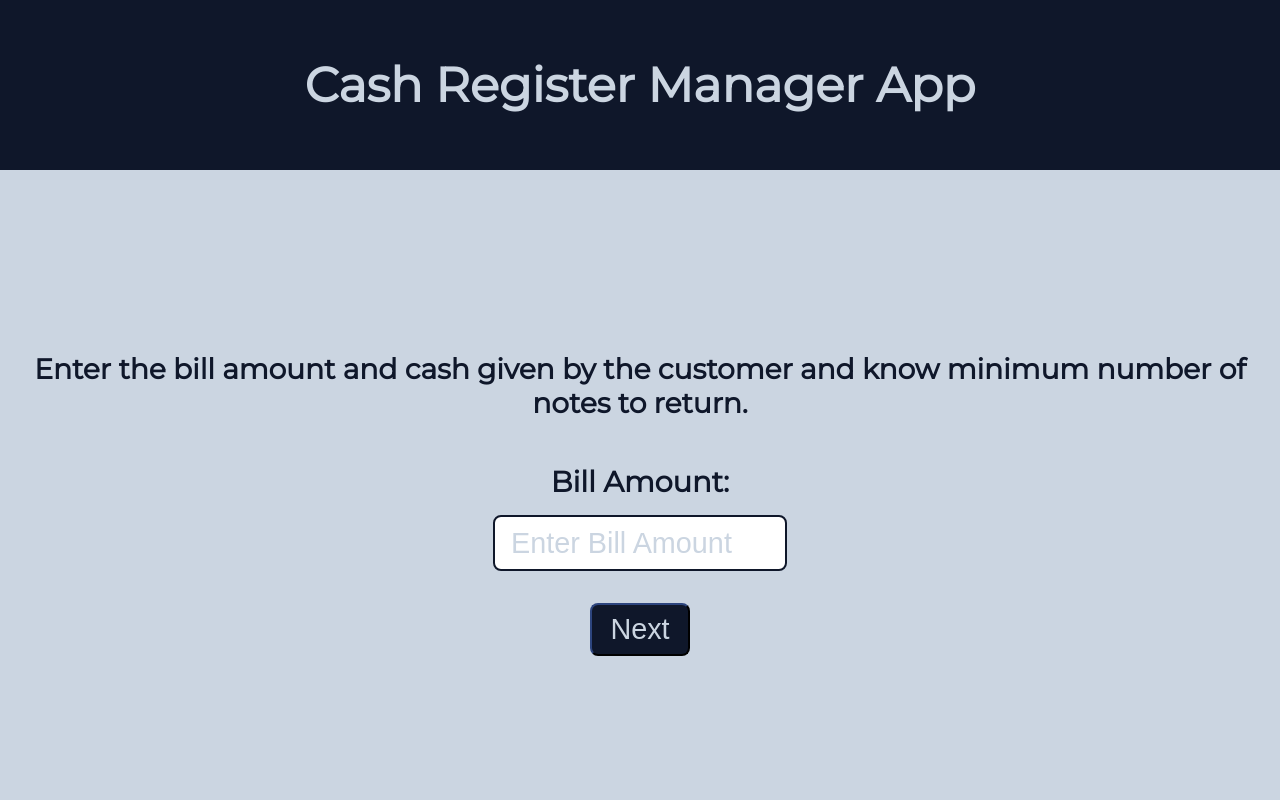
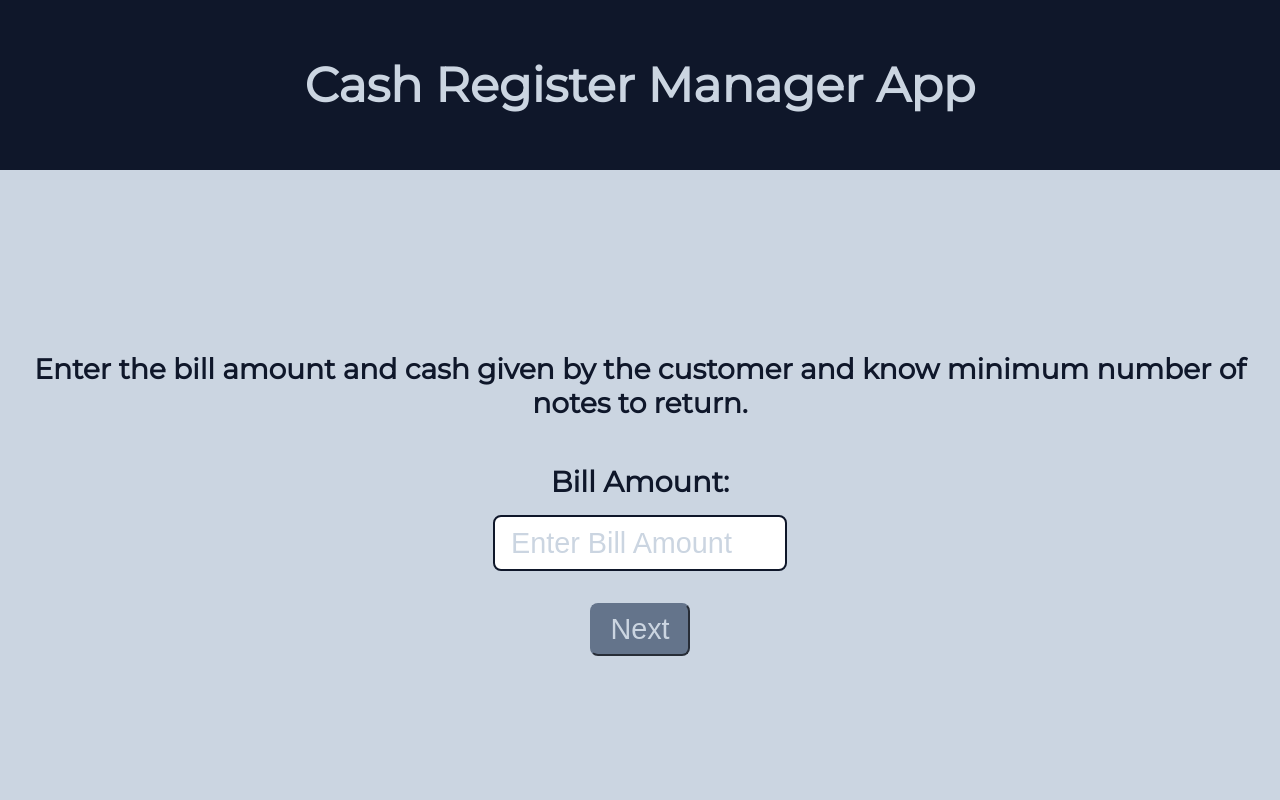
Before and after one commit to gautam-balamurali/cash-register-manager-app, a React (Create React App) app: page / in a window 1280 px wide. Shown: the top 800 px of the page. Built offline with nearby package versions, Linux system fonts and the light colour scheme.

Commit message:
refactor: refactoring and optimization phase 2

```diff
--- a/src/App.css
+++ b/src/App.css
@@ -3,6 +3,7 @@
 :root {
   --primary: #0f172a;
   --secondary: #cbd5e1;
+  --tertiary: #64748b;
   --red: #dc2626;
 }
 
@@ -41,7 +42,7 @@
   flex-direction: column;
 }
 
-.button {
+.btn-enabled {
   color: var(--secondary);
   background-color: var(--primary);
   width: max-content;
@@ -51,6 +52,18 @@
   padding: 0.5rem;
   margin: 1rem;
   cursor: pointer;
+}
+
+.btn-disabled {
+  color: var(--secondary);
+  background-color: var(--tertiary);
+  width: max-content;
+  min-width: 100px;
+  border-radius: 0.5rem;
+  border-color: var(--tertiary);
+  padding: 0.5rem;
+  margin: 1rem;
+  cursor: not-allowed;
 }
 
 label {
@@ -76,11 +89,18 @@ input {
   margin: 0.5rem;
 }
 
+.error-msg {
+  font-weight: bolder;
+  text-align: center;
+  margin: 1rem;
+  color: var(--red);
+}
+
 .output-msg {
   font-weight: bolder;
   text-align: center;
   margin: 1rem;
-  color: var(--red);
+  color: var(--primary);
 }
 
 h1 {
@@ -174,7 +194,8 @@ td {
 
   label,
   input,
-  .button {
+  .btn-enabled,
+  .btn-disabled {
     font-size: larger;
   }
 }
@@ -186,7 +207,8 @@ td {
 
   label,
   input,
-  .button {
+  .btn-enabled,
+  .btn-disabled {
     font-size: large;
   }
 
--- a/src/components/features/cash-register-manager.js
+++ b/src/components/features/cash-register-manager.js
@@ -11,24 +11,33 @@ function CashRegisterManager() {
     AppConstants.NO_OF_EACH_AVAILABLE_NOTES
   );
   const [outputMessage, setOutputMessage] = useState("");
-  const [showNextButton, setShowNextButton] = useState(true);
+  const [showNextButton, setShowNextButton] = useState(
+    AppConstants.DEFAULT_CONSTANTS.NEXT_BUTTON_ENABLED
+  );
 
-  function integerInputErrorHandler() {
-    setOutputMessage("Input should be a valid integer greater than 0.");
-  }
+  //   <-- Validity Functions Begins -->
 
-  function insufficientCashHandler() {
-    setOutputMessage("Insufficient Cash! You know the drill!😡");
-  }
-
+  /**
+   * Function to check validity of check button
+   * @returns boolean
+   */
   function isCheckButtonInvalid() {
     return billInput.length < 1 || cashInput.length < 1;
   }
 
+  /**
+   * Function to check validity of next button
+   * @returns boolean
+   */
   function isNextButtonInvalid() {
     return billInput.length < 1;
   }
 
+  /**
+   * Function to check input validity
+   * @param input
+   * @returns boolean
+   */
   function isInputValid(input) {
     if (isNaN(input) || parseInt(input) < 0 || input === "") {
       integerInputErrorHandler();
@@ -37,6 +46,32 @@ function CashRegisterManager() {
     return true;
   }
 
+  //   <-- Validity Functions Ends -->
+
+  //   <-- Error Handling Functions Begins -->
+
+  /**
+   * Function to handle invalid integer input
+   */
+  function integerInputErrorHandler() {
+    setOutputMessage(AppConstants.DEFAULT_CONSTANTS.INVALID_INPUT_MESSAGE);
+  }
+
+  /**
+   * Function to handle insufficient cash input
+   */
+  function insufficientCashHandler() {
+    setOutputMessage(AppConstants.DEFAULT_CONSTANTS.INSUFFICIENT_CASH_MESSAGE);
+  }
+
+  //   <-- Error Handling Functions Ends -->
+
+  //   <-- Change Handler Functions Begins -->
+
+  /**
+   * Function to handle bill input change
+   * @param event
+   */
   function billInputChangeHandler(event) {
     let inputBill = event.target.value;
     if (isInputValid(inputBill)) {
@@ -45,12 +80,16 @@ function CashRegisterManager() {
     } else {
       integerInputErrorHandler();
       setBillInput("");
-      setShowNextButton(true);
+      setShowNextButton(AppConstants.DEFAULT_CONSTANTS.NEXT_BUTTON_ENABLED);
       setCashInput("");
       setNoOfEachAvailableNotes(AppConstants.NO_OF_EACH_AVAILABLE_NOTES);
     }
   }
 
+  /**
+   * Function to handle cash input change
+   * @param event
+   */
   function cashInputChangeHandler(event) {
     let inputCash = event.target.value;
     if (isInputValid(inputCash)) {
@@ -64,10 +103,22 @@ function CashRegisterManager() {
     }
   }
 
+  //   <-- Change Handler Functions Ends -->
+
+  //   <-- Click Handler Functions Begins -->
+
+  /**
+   * Function to handle when next button is clicked
+   */
   function nextButtonClickHandler() {
-    setShowNextButton(false);
+    setShowNextButton(AppConstants.DEFAULT_CONSTANTS.NEXT_BUTTON_DISABLED);
   }
 
+  /**
+   * Function to handle when check button is clicked
+   * @param cashAmount
+   * @param billAmount
+   */
   function checkButtonClickHandler(cashAmount, billAmount) {
     if (parseInt(cashAmount) > parseInt(billAmount)) {
       let returnChangeAmount = cashAmount - billAmount;
@@ -78,8 +129,14 @@ function CashRegisterManager() {
     }
   }
 
+  /**
+   * Function to calculate number of denominations
+   * @param returnChangeAmount
+   */
   function calculateNoOfDenominations(returnChangeAmount) {
-    setOutputMessage(`${returnChangeAmount} 💰`);
+    setOutputMessage(
+      `💰 ${AppConstants.DEFAULT_CONSTANTS.RETURN_AMOUNT_MESSAGE} ${returnChangeAmount}`
+    );
     let noOfEachAvailableNotesUpdated = [];
     AppConstants.AVAILABLE_NOTES.forEach((note, index) => {
       let noOfNotes = Math.trunc(returnChangeAmount / note);
@@ -89,11 +146,21 @@ function CashRegisterManager() {
     setNoOfEachAvailableNotes(noOfEachAvailableNotesUpdated);
   }
 
+  //   <-- Click Handler Functions Ends -->
+
+  //   <-- Render Functions Begins -->
+
+  /**
+   * Function to render next button
+   * @returns button
+   */
   function renderNextButton() {
     if (showNextButton)
       return (
         <button
-          className="button"
+          className={`${
+            isNextButtonInvalid() ? "btn-disabled" : "btn-enabled"
+          }`}
           disabled={isNextButtonInvalid()}
           onClick={nextButtonClickHandler}
         >
@@ -103,6 +170,31 @@ function CashRegisterManager() {
     return null;
   }
 
+  /**
+   * Function to render bill input section
+   * @returns bill input section
+   */
+  function renderBillInputSection() {
+    return (
+      <div className="sub-section">
+        <label htmlFor="input-bill" className="bill-label">
+          Bill Amount:
+        </label>
+        <input
+          id="input-bill"
+          value={billInput}
+          onChange={billInputChangeHandler}
+          placeholder={"Enter Bill Amount"}
+        ></input>
+        {renderNextButton()}
+      </div>
+    );
+  }
+
+  /**
+   * Function to render cash input section
+   * @returns cash input section
+   */
   function renderCashInputSection() {
     if (!showNextButton)
       return (
@@ -118,7 +210,9 @@ function CashRegisterManager() {
           ></input>
 
           <button
-            className="button"
+            className={`${
+              isCheckButtonInvalid() ? "btn-disabled" : "btn-enabled"
+            }`}
             disabled={isCheckButtonInvalid()}
             onClick={() => checkButtonClickHandler(cashInput, billInput)}
           >
@@ -129,6 +223,10 @@ function CashRegisterManager() {
     return null;
   }
 
+  /**
+   * Function to render notes table section
+   * @returns notes table section
+   */
   function renderNotesTableSection() {
     if (!showNextButton)
       return (
@@ -157,28 +255,28 @@ function CashRegisterManager() {
     return null;
   }
 
+  //   <-- Render Functions Ends -->
+
+  //   <-- Rendering of Cash Register Manager App -->
   return (
     <section className="section">
-      <h3>
-        Enter the bill amount and cash given by the customer and know minimum
-        number of notes to return.
-      </h3>
+      <h3>{AppConstants.DEFAULT_CONSTANTS.APP_DESCRIPTION}</h3>
 
-      <label htmlFor="input-bill" className="bill-label">
-        Bill Amount:
-      </label>
-      <input
-        id="input-bill"
-        value={billInput}
-        onChange={billInputChangeHandler}
-        placeholder={"Enter Bill Amount"}
-      ></input>
-
-      {renderNextButton()}
+      {renderBillInputSection()}
 
       {renderCashInputSection()}
 
-      <p className="output-msg">{outputMessage}</p>
+      <p
+        className={`${
+          outputMessage.includes(
+            AppConstants.DEFAULT_CONSTANTS.RETURN_AMOUNT_MESSAGE
+          )
+            ? "output-msg"
+            : "error-msg"
+        }`}
+      >
+        {outputMessage}
+      </p>
 
       {renderNotesTableSection()}
     </section>
--- a/src/config/app-config.js
+++ b/src/config/app-config.js
@@ -5,4 +5,14 @@ const AVAILABLE_NOTES = [2000, 500, 100, 20, 10, 5, 1];
 const NO_OF_EACH_AVAILABLE_NOTES = [];
 AVAILABLE_NOTES.forEach((note) => NO_OF_EACH_AVAILABLE_NOTES.push(""));
 
-export { AVAILABLE_NOTES, NO_OF_EACH_AVAILABLE_NOTES };
+const DEFAULT_CONSTANTS = {
+  NEXT_BUTTON_ENABLED: true,
+  NEXT_BUTTON_DISABLED: false,
+  INVALID_INPUT_MESSAGE: "Input should be a valid integer greater than 0.",
+  INSUFFICIENT_CASH_MESSAGE: "Insufficient Cash! You know the drill!😡",
+  RETURN_AMOUNT_MESSAGE: "Total amount to be returned: ",
+  APP_DESCRIPTION:
+    "Enter the bill amount and cash given by the customer and know minimum number of notes to return.",
+};
+
+export { AVAILABLE_NOTES, NO_OF_EACH_AVAILABLE_NOTES, DEFAULT_CONSTANTS };
```
